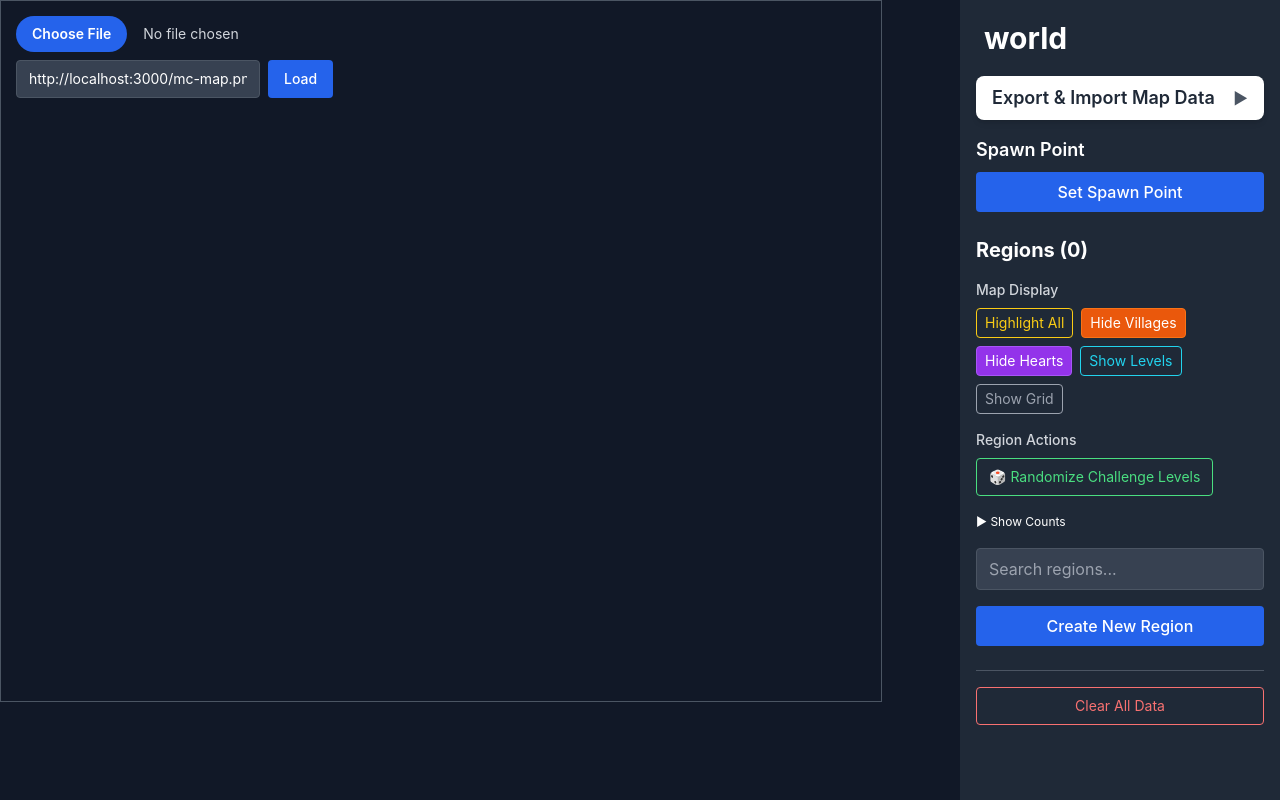
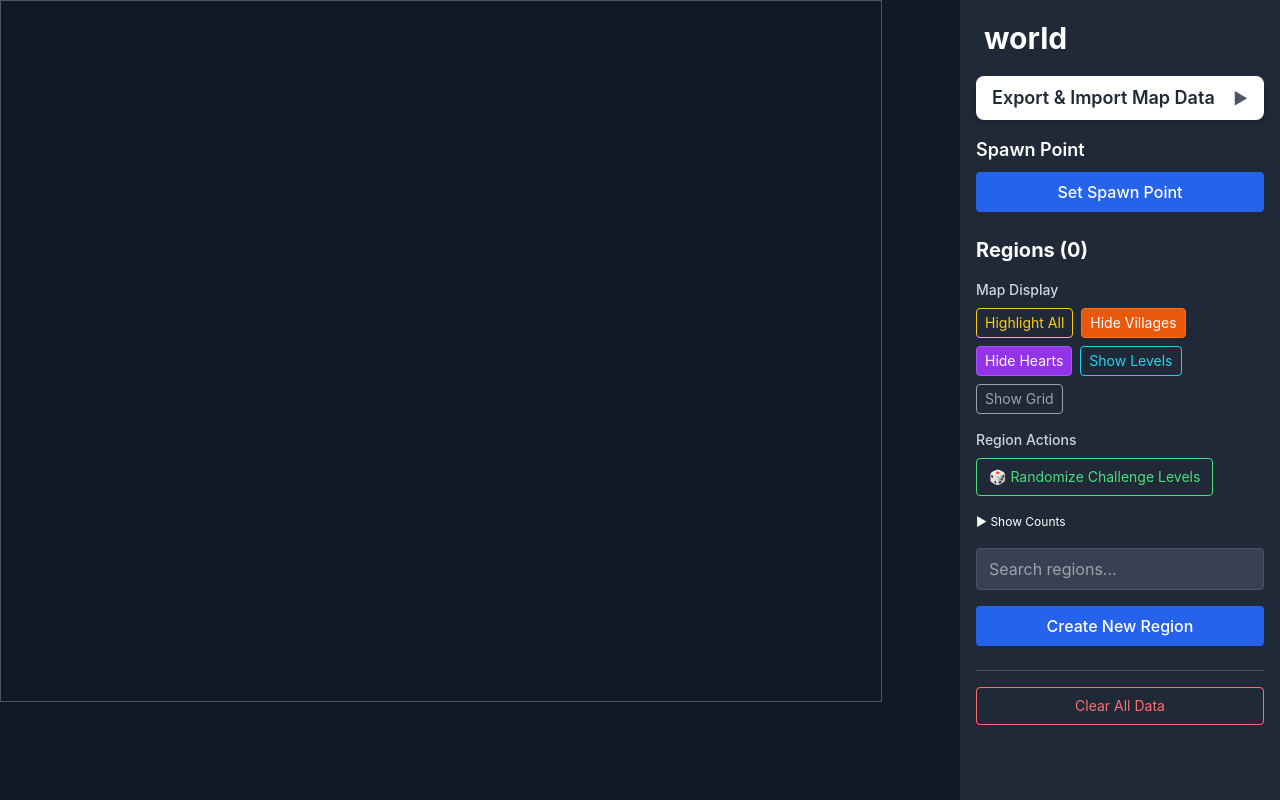
Before and after one commit to Biggsen/mc-region-maker, a React (Vite) app: page / in a window 1280 px wide. Built offline with nearby package versions, Linux system fonts and the light colour scheme.

Commit message:
old image loaders removed, data cleared between imports properly

```diff
--- a/src/components/ImageImportHandler.tsx
+++ /dev/null
@@ -1,84 +0,0 @@
-import { useEffect, useRef } from 'react'
-import { useLocation } from 'react-router-dom'
-import { useAppContext } from '../context/AppContext'
-
-export function ImageImportHandler() {
-  const location = useLocation()
-  const { mapState, regions, worldName, spawn } = useAppContext()
-  const hasProcessedRef = useRef(false)
-
-  useEffect(() => {
-    if (location.state?.importImage && !hasProcessedRef.current) {
-      hasProcessedRef.current = true // Prevent multiple executions
-      const imagePath = location.state.importImage
-      console.log('Loading imported image:', imagePath)
-
-      // Create image URL from the API server
-      const imageUrl = `http://localhost:3001/screenshots/${imagePath}`
-
-      // Load the image
-      const img = new Image()
-      // Set crossOrigin to anonymous for CORS
-      img.crossOrigin = 'anonymous'
-
-      img.onload = () => {
-        console.log('Image loaded successfully:', imagePath)
-
-        // Clear all existing data for fresh start
-        console.log('Clearing existing data for fresh map import...')
-
-        // Clear all regions
-        regions.replaceRegions([])
-        regions.setSelectedRegionId(null)
-
-        // Reset map state to defaults
-        mapState.setScale(1)
-        mapState.setOffset(0, 0)
-        mapState.setOriginSelected(false)
-        mapState.setOriginOffset(null)
-
-        // Set the new image
-        mapState.setImage(img)
-
-        // Reset world name to 'World'
-        worldName.updateWorldName('World')
-
-        // Clear spawn coordinates
-        spawn.setSpawnCoordinates(null)
-
-        // Clear the location state to prevent re-importing on refresh
-        window.history.replaceState({}, document.title)
-
-        // Show success message
-        alert(`Fresh map imported successfully!\n\n✅ All previous data cleared\n✅ World name set to "World"\n✅ Map reset to default zoom/position\n✅ Ready to start planning regions\n\nThe image "${imagePath}" has been loaded as a new world.`)
-      }
-
-      img.onerror = (error) => {
-        console.error('Failed to load image:', error)
-        console.log('Attempted URL:', imageUrl)
-        console.log('Image object:', img)
-        console.log('Error event:', error)
-
-        // Try without crossOrigin as fallback
-        if (img.crossOrigin === 'anonymous') {
-          console.log('Retrying without crossOrigin...')
-          img.crossOrigin = null
-          img.src = imageUrl
-          return
-        }
-
-        alert(`Failed to load image: ${imagePath}. Make sure the API server is running and accessible.`)
-      }
-
-      img.src = imageUrl
-    }
-  }, [location.state, mapState])
-
-  // Reset the processed flag when location changes
-  useEffect(() => {
-    hasProcessedRef.current = false
-  }, [location.pathname])
-
-  // This component doesn't render anything
-  return null
-}
--- a/src/components/MainApp.tsx
+++ b/src/components/MainApp.tsx
@@ -1,5 +1,4 @@
 import { useState, useEffect } from 'react'
-import { useLocation } from 'react-router-dom'
 import { AppProvider } from '../context/AppContext'
 import { MapCanvas } from './MapCanvas'
 import { RegionPanel } from './RegionPanel'
@@ -7,9 +6,7 @@ import { ExportImportPanel } from './ExportImportPanel'
 import { LoadingOverlay } from './LoadingOverlay'
 import { WorldNameHeading } from './WorldNameHeading'
 import { SpawnButton } from './SpawnButton'
-import { ImageImportHandler } from './ImageImportHandler'
 
-// Component to handle image import within AppProvider context
 function MainAppContent() {
   const [isLoading, setIsLoading] = useState(true)
 
@@ -23,8 +20,6 @@ function MainAppContent() {
   }, [])
 
   return (
-    <>
-      <ImageImportHandler />
     <div className="min-h-screen bg-gray-900 text-white flex relative">
       <div className="flex-1 min-w-0">
         <MapCanvas />
@@ -37,7 +32,6 @@ function MainAppContent() {
       </div>
       {isLoading && <LoadingOverlay />}
     </div>
-    </>
   )
 }
 
--- a/src/components/MapCanvas.tsx
+++ b/src/components/MapCanvas.tsx
@@ -260,32 +260,6 @@ export function MapCanvas() {
     removePointFromRegion(regionId, pointIndex)
   }, [removePointFromRegion])
 
-  const handleImageUpload = useCallback((e: React.ChangeEvent<HTMLInputElement>) => {
-    const file = e.target.files?.[0]
-    if (!file) return
-
-    const reader = new FileReader()
-    reader.onload = (event) => {
-      const img = new Image()
-      img.onload = () => {
-        console.log('Image loaded:', {
-          width: img.width,
-          height: img.height
-        })
-        setImage(img)
-        // Center the image
-        const canvas = canvasRef.current
-        if (canvas) {
-          const centerX = (canvas.width - img.width) / 2
-          const centerY = (canvas.height - img.height) / 2
-          console.log('Setting offset:', { centerX, centerY })
-          setOffset(centerX, centerY)
-        }
-      }
-      img.src = event.target?.result as string
-    }
-    reader.readAsDataURL(file)
-  }, [setImage, setOffset])
 
   const handleImageUrl = useCallback((url: string) => {
     const img = new Image()
@@ -320,41 +294,9 @@ export function MapCanvas() {
     canvas.height = window.innerHeight - 100 // Leave space for header
   }, [])
 
-  const [imageUrl, setImageUrl] = useState('http://localhost:3000/mc-map.png')
-
-  const handleUrlSubmit = (e: React.FormEvent) => {
-    e.preventDefault()
-    if (imageUrl.trim()) {
-      handleImageUrl(imageUrl.trim())
-    }
-  }
 
   return (
     <div className="flex-1 relative">
-      <div className="absolute top-4 left-4 z-10 space-y-2">
-        <input
-          type="file"
-          accept="image/*"
-          onChange={handleImageUpload}
-          className="block w-full text-sm text-gray-300 file:mr-4 file:py-2 file:px-4 file:rounded-full file:border-0 file:text-sm file:font-semibold file:bg-blue-600 file:text-white hover:file:bg-blue-700"
-        />
-
-        <form onSubmit={handleUrlSubmit} className="flex space-x-2">
-          <input
-            type="url"
-            value={imageUrl}
-            onChange={(e) => setImageUrl(e.target.value)}
-            placeholder="Or enter image URL (e.g., http://localhost:3010/map.png)"
-            className="flex-1 bg-gray-700 text-white px-3 py-2 rounded border border-gray-600 focus:border-blue-500 focus:outline-none text-sm"
-          />
-          <button
-            type="submit"
-            className="bg-blue-600 hover:bg-blue-700 text-white px-4 py-2 rounded text-sm font-medium"
-          >
-            Load
-          </button>
-        </form>
-      </div>
 
       {!mapState.image && regions.regions.length > 0 && (
         <div className="absolute top-32 left-4 z-10 bg-yellow-600 text-white px-4 py-2 rounded text-sm shadow-lg max-w-md">
--- a/src/components/RegionPanel.tsx
+++ b/src/components/RegionPanel.tsx
@@ -75,9 +75,20 @@ export function RegionPanel() {
   }
 
   const handleClearData = () => {
-    if (confirm('Are you sure you want to clear all saved data? This will remove the loaded image and all regions.')) {
+    if (confirm('Are you sure you want to clear all saved data? This will remove the loaded image, all regions, spawn point, and reset the world name.')) {
       clearSavedData()
-      window.location.reload()
+
+      // Clear all state
+      regions.replaceRegions([])
+      regions.setSelectedRegionId(null)
+      mapState.setImage(null)
+      mapState.setScale(1)
+      mapState.setOffset(0, 0)
+      mapState.setOriginSelected(false)
+      mapState.setOriginOffset(null)
+      spawn.setSpawnCoordinates(null)
+      spawn.setSpawnRadius(50)
+      worldName.updateWorldName('World')
     }
   }
 
--- a/src/utils/exportUtils.ts
+++ b/src/utils/exportUtils.ts
@@ -374,15 +374,6 @@ export function loadImageFromBase64(base64Data: string): Promise<HTMLImageElemen
   })
 }
 
-// Load image from source URL (for imports)
-export function loadImageFromSrc(src: string): Promise<HTMLImageElement> {
-  return new Promise((resolve, reject) => {
-    const image = new Image()
-    image.onload = () => resolve(image)
-    image.onerror = reject
-    image.src = src
-  })
-}
 
 // Generate LevelledMobs rules YAML
 export function generateLevelledMobsRulesYAML(
--- a/src/utils/persistenceUtils.ts
+++ b/src/utils/persistenceUtils.ts
@@ -3,7 +3,9 @@ import { MapState, Region } from '../types'
 const STORAGE_KEYS = {
   MAP_STATE: 'mc-region-maker-map-state',
   REGIONS: 'mc-region-maker-regions',
-  SELECTED_REGION: 'mc-region-maker-selected-region'
+  SELECTED_REGION: 'mc-region-maker-selected-region',
+  SPAWN: 'mc-region-maker-spawn',
+  WORLD_NAME: 'mc-region-maker-world-name'
 }
 
 // Get image source URL for storage
```
Also changed, not shown: src/components/ExportImportPanel.tsx (+11 -13 lines). Lines whose indentation alone changed are shown as unchanged.
